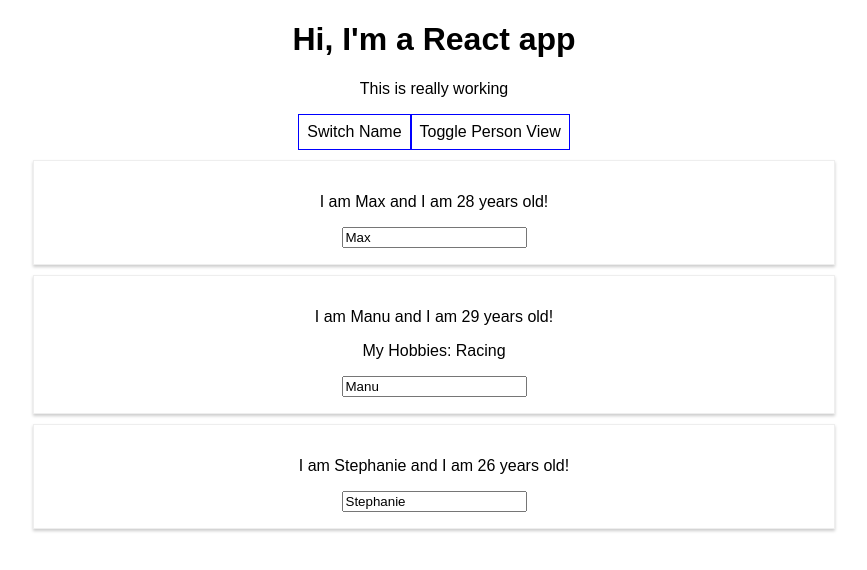
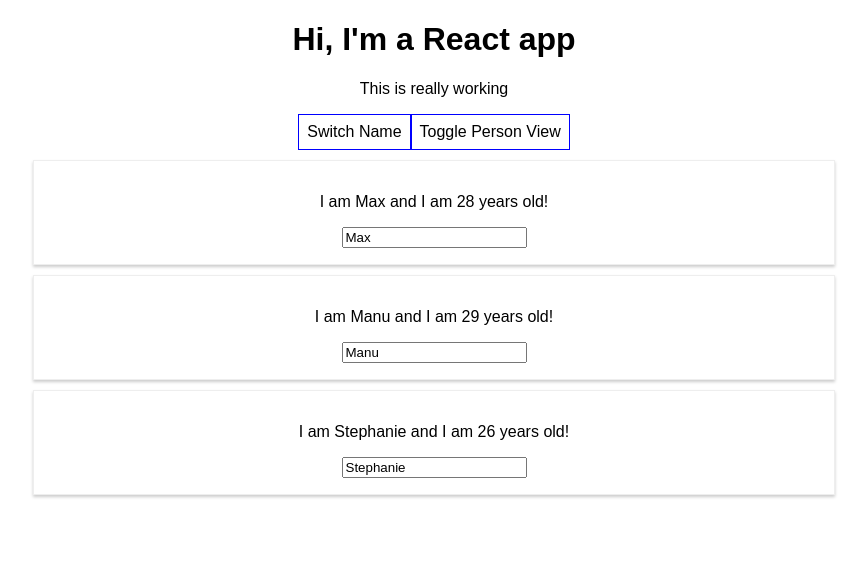
Before and after one commit to drehmke/udemy-react-course, a React (Create React App) app in the folder react-001/: page / in a window 1280 px wide. Both pictures are taken after a click on the button "Toggle Person View". Shown: the top 570 px of the page, without its empty margins (206-1073 px from the left). Built offline with nearby package versions, Linux system fonts and the light colour scheme.

Commit message:
Section 4, Lesson 53 - using map to list out the Persons array

```diff
--- a/react-001/src/App.js
+++ b/react-001/src/App.js
@@ -49,18 +49,9 @@ class App extends Component {
     if( this.state.showPersons ) {
       persons = (
         <div>
-          <Person
-            name={this.state.persons[0].name}
-            age={this.state.persons[0].age} />
-          <Person
-            name={this.state.persons[1].name}
-            age={this.state.persons[1].age}
-            click={this.switchNameHandler.bind(this, 'Max!')}
-            changed={this.nameChangedHandler}
-          >My Hobbies: Racing</Person>
-          <Person
-            name={this.state.persons[2].name}
-            age={this.state.persons[2].age} />
+          {this.state.persons.map( person => {
+            return <Person name={person.name} age={person.age} />
+          })}
         </div>
       )
     }
```
